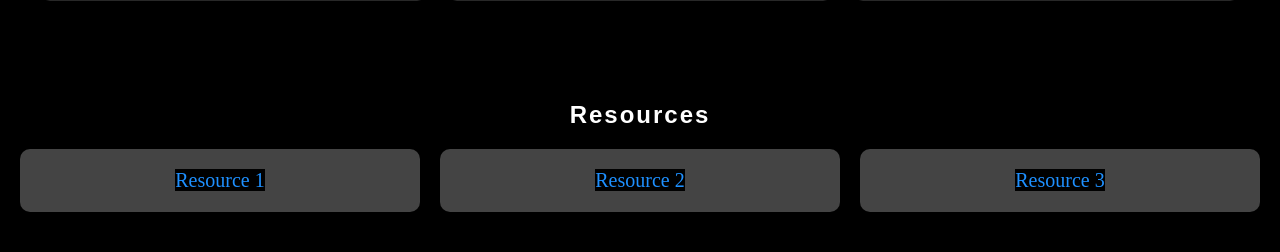
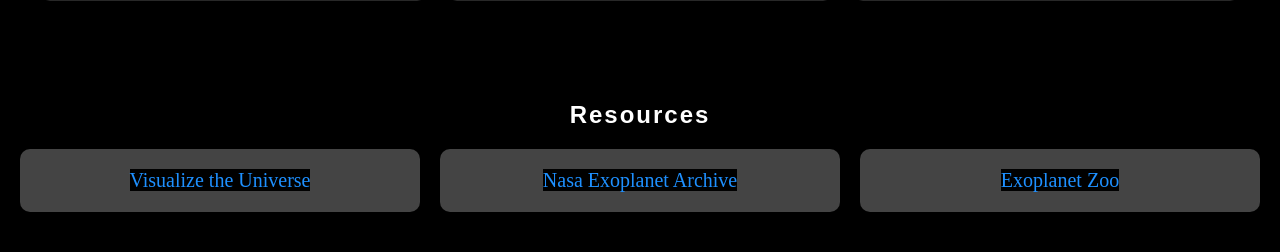
Before and after one commit to PuurfectDev-MD/NASA-SPACE-APP, a Flask app: page /explore in a window 1280 px wide. Shown: the part 1388-1640 px from the top of the page. Run offline with Flask 3, Linux system fonts and the light colour scheme.

Commit message:
change explore page

```diff
--- a/app.py
+++ b/app.py
@@ -1,10 +1,7 @@
-
-
 from flask import Flask, render_template
 from exoplanet_data import exoplanets
 
 app = Flask(__name__)
-
 
 @app.route("/home")
 def home():
--- a/templates/explorepg.html
+++ b/templates/explorepg.html
@@ -93,13 +93,13 @@
         <h2>Resources</h2>
         <div class="resources-grid">
             <div class="resource-item">
-                <a href="https://resource1.com" target="_blank">Resource 1</a>
+                <a href="https://eyes.nasa.gov/apps/exo/" target="_blank">Visualize the Universe</a>
             </div>
             <div class="resource-item">
-                <a href="https://resource2.com" target="_blank">Resource 2</a>
+                <a href="https://exoplanetarchive.ipac.caltech.edu/" target="_blank">Nasa Exoplanet Archive</a>
             </div>
             <div class="resource-item">
-                <a href="https://resource3.com" target="_blank">Resource 3</a>
+                <a href="https://www.asc-csa.gc.ca/eng/astronomy/beyond-our-solar-system/exoplanet-zoo.asp" target="_blank">Exoplanet Zoo</a>
             </div>
         </div>
     </section>
```
